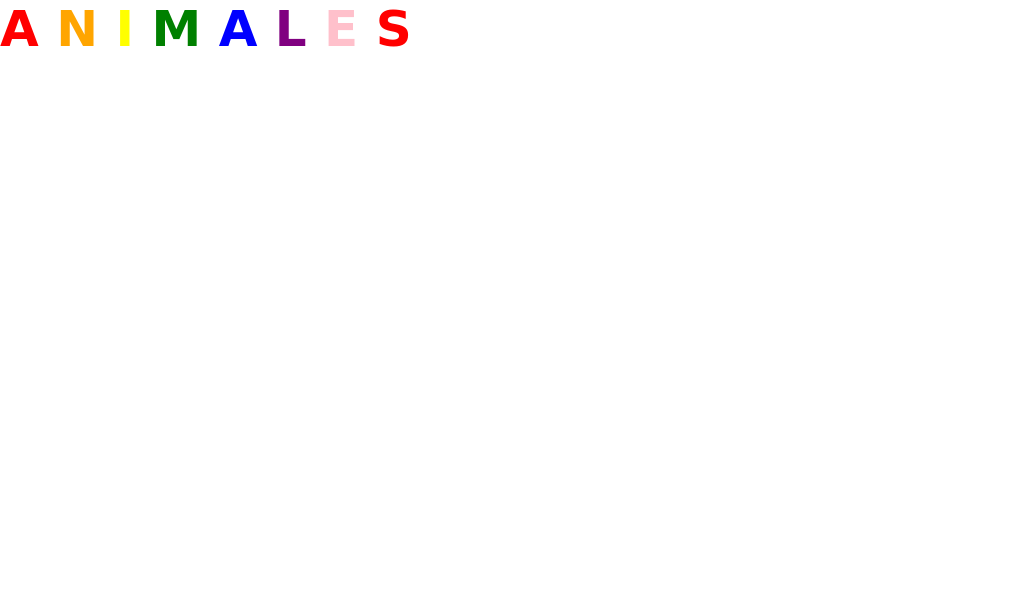
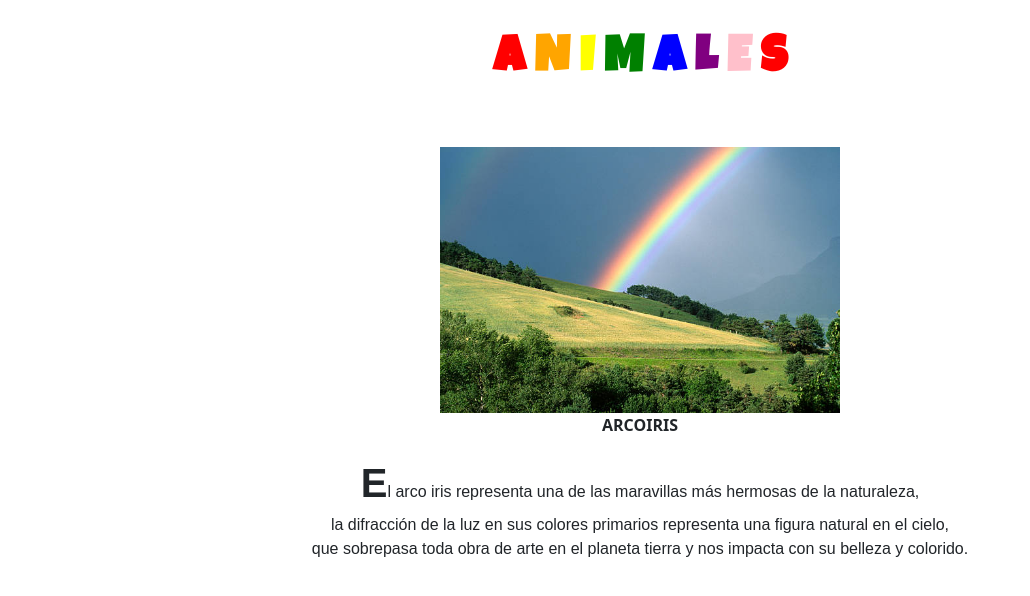
Before and after one commit to jorge-gch/taller_1_web, a plain HTML site: page arcoiris.html in a window 1280 px wide. Shown: the whole page, without its empty margins (0-1030 px from the left). Drawn offline with nearby package versions, Linux system fonts and the light colour scheme.

Commit message:
arcoiris

```diff
--- a/arcoiris.html
+++ b/arcoiris.html
@@ -5,7 +5,8 @@
     <meta name="viewport" content="width=device-width, initial-scale=1.0">
     <title>arcoiris</title>
     <link rel="stylesheet" href="./css/styles.css">
-
+    <link href="https://cdn.jsdelivr.net/npm/bootstrap@5.3.3/dist/css/bootstrap.min.css" rel="stylesheet">
+    <link href="https://fonts.googleapis.com/css2?family=Luckiest+Guy&display=swap" rel="stylesheet">
 </head>
 <body>
     <!-- ARCOIRIS -->
@@ -21,5 +22,10 @@
         <span class="rojo">S</span>
 
     </section>
+    <img src="./images/arcoiris.jpg" alt="arcoiris" class="img-fluid justify-content-center d-block mx-auto mt-4" style="max-width: 400px;">
+    <p class="text-center fw-bold">ARCOIRIS</p>
+    <div id="arc">
+        <p class="text-center">El arco iris representa una de las maravillas más hermosas de la naturaleza,<br> la difracción de la luz en sus colores primarios representa una figura natural en el cielo,<br> que sobrepasa toda obra de arte en el planeta tierra y nos impacta con su belleza y colorido.</p>
+    </div>
 </body>
 </html>
--- a/css/styles.css
+++ b/css/styles.css
@@ -106,7 +106,15 @@ body > .container-fluid iframe {
 }
 
 
+/*texto arcoirirs*/
+#arc  p::first-letter {
+    font-size: 40px;
+    font-weight: bold;
+}
 
+#arc {
+    font-family: 'Poppins', sans-serif;
+}
 
 
 /* RESPONSIVE */
```
Also changed, not shown: audios.html (+2 -1 lines), cuento.html (+2 -1 lines), formulario.html (+1 -1 lines), que_mascota.html (+2 -1 lines), videos.html (+2 -1 lines), images/arcoiris.jpg (added).
